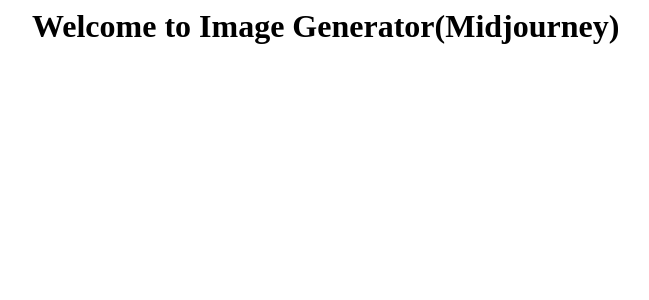
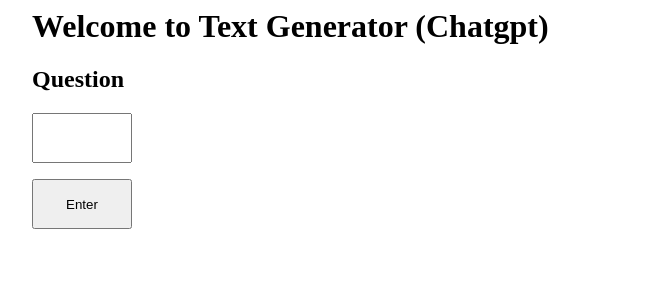
Before and after one commit to Mills6layor/fe, a Python web app: template templates/text_gpt.html in a window 1280 px wide. Shown: the top 300 px of the page, without its empty margins (292-941 px from the left). Run offline with Jinja, Linux system fonts and the light colour scheme; the template is opened without the code that fills it, so the values that code supplies are empty.

Commit message:
Update text_gpt.html

```diff
--- a/templates/text_gpt.html
+++ b/templates/text_gpt.html
@@ -1,9 +1,15 @@
 <style>
     .container{width:100%;margin:auto}
-    @media(min-width:600px){.container{width:80%}}
-    @media(min-width:768px){.container{width:60%}}
-    @media(min-width:1024px){.container{width:50%}}
-    </style>
+    @media (min-width:600px) {.container{width: 80%;}}
+    @media (min-width:768px) {.container{width: 60%;}}
+    @media (min-width:1024px) {.container{width: 50%;}}
+</style>
 
-    <div class="container">
-        <h1>Welcome to Image Generator(Midjourney)</h1>
+<div class="container">
+<h1>Welcome to Text Generator (Chatgpt)</h1>
+<form action="/result_result" method="post">
+        <h2>Question </h2>
+        <input type = "text" name="q" style="width:100px;height:50px">
+        <p><input type = "submit" value="Enter" style="width:100px;height:50px"></p >
+</form>
+</div>
```
